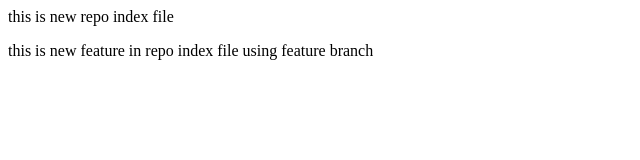
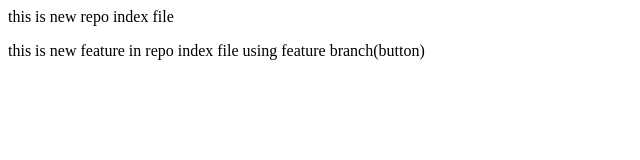
Before and after one commit to murarisen/localrepo, a plain HTML site: page index.html in a window 1280 px wide. Shown: the full height of the page, 0-640 px from the left. Drawn offline with Linux system fonts and the light colour scheme.

```diff
--- a/index.html
+++ b/index.html
@@ -1,3 +1,3 @@
 <p>this is new repo index file</p>
 
-<p> this is new feature in repo index file  using feature branch</p>
+<p> this is new feature in repo index file  using feature branch(button)</p>
```
